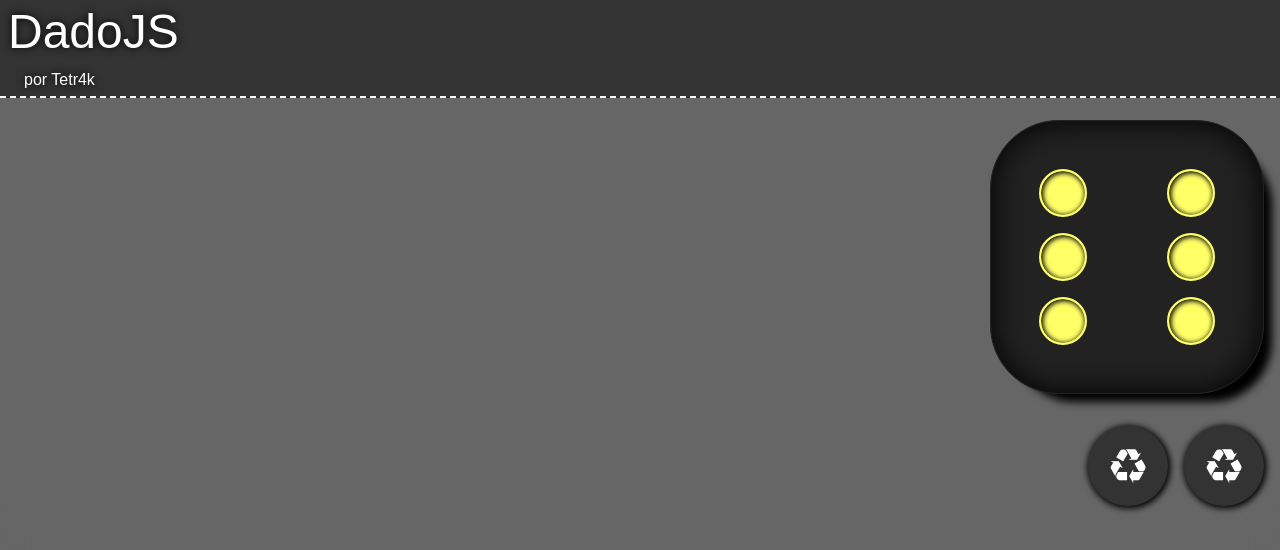
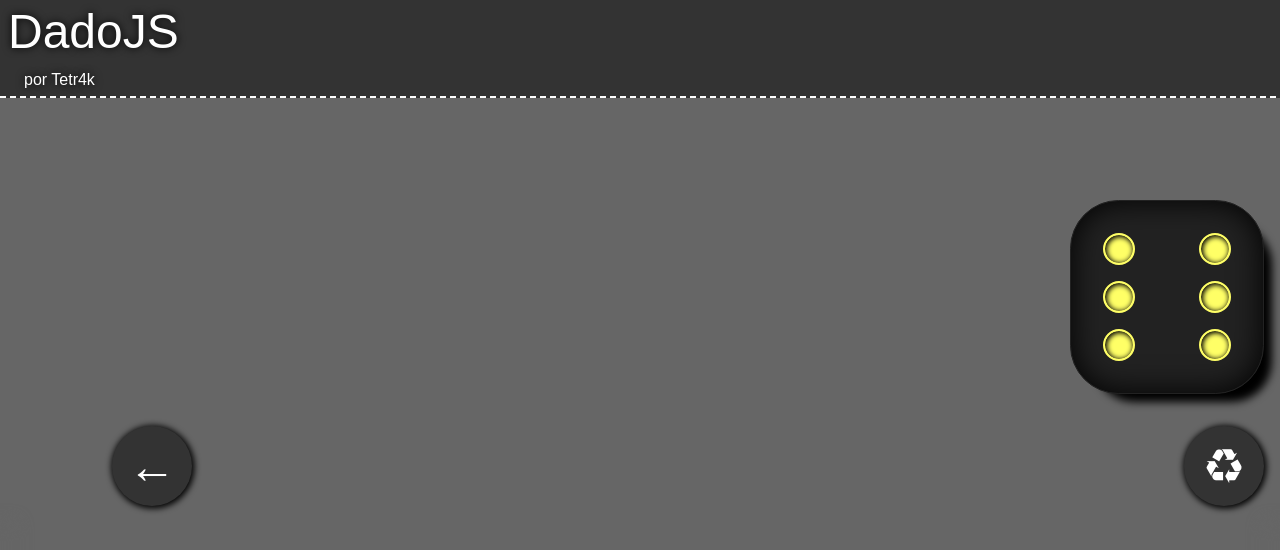
Before and after one commit to Tetr4k/dadojs, a React (Create React App) app: page / in a window 1280 px wide. Shown: the top 550 px of the page. Built offline with nearby package versions, Linux system fonts and the light colour scheme.

Commit message:
Implementa troca de lado

```diff
--- a/src/componentes/Acoes/index.jsx
+++ b/src/componentes/Acoes/index.jsx
@@ -2,8 +2,11 @@ import styled from 'styled-components';
 
 const Acoes = styled.div`
 	display: flex;
+	flex-direction: ${(props) => props.alinhamento ? 'row-reverse' : 'row'};
 	gap: 1rem;
+	justify-content: space-between;
 	padding: 1rem;
+	width: 90%;
 `
 
 export default Acoes;
--- a/src/componentes/BotaoLimpar/index.jsx
+++ b/src/componentes/BotaoLimpar/index.jsx
@@ -2,9 +2,6 @@ import Botao from '../Botao'
 import styled from 'styled-components';
 
 const BotaoLimpar = styled(Botao)`
-    &:after{
-        content: "♻";
-    }
 `
 
 export default BotaoLimpar;
--- a/src/componentes/BotaoTrocar/index.jsx
+++ b/src/componentes/BotaoTrocar/index.jsx
@@ -2,9 +2,7 @@ import Botao from '../Botao'
 import styled from 'styled-components';
 
 const BotaoTrocar = styled(Botao)`
-    &:after{
-        content: "";
-    }
+    align-self: ${(props) => props.alinhamento ? 'flex-start' : 'flex-end'};
 `
 
 export default BotaoTrocar;
--- a/src/componentes/PaginaDado6/index.jsx
+++ b/src/componentes/PaginaDado6/index.jsx
@@ -7,8 +7,6 @@ import Acoes from '../Acoes';
 import {useNumero} from '../../hooks/useNumero'
 import {useHistorico} from '../../hooks/useHistorico';
 import {useLado} from '../../hooks/useLado';
-import {AlinhamentoContext} from '../../context/AlinhamentoContext';
-import {useContext} from 'react';
 
 const PaginaDado = styled.div`
     align-items: ${(props) => props.alinhamento ? 'flex-end': 'flex-start'};
@@ -17,15 +15,14 @@ const PaginaDado = styled.div`
     margin-bottom: 1rem;
     position: fixed;
     bottom: 0;
-    height: 85%;
+    height: 75%;
     width: 100%;
 `
 
-const Retorno = (props) => {
+const Retorno = () => {
     const [numero, setNumero] = useNumero(6);
     const [historico, setHistorico] = useHistorico();
-    const [lado, trocaLado] = useLado();
-    const alinhamento = useContext(AlinhamentoContext);
+    const [lado, trocaLado] = useLado(true);
 
     const geraNumero = (numero) => {
         const novoValor = Math.floor(Math.random()*6)+1;
@@ -49,16 +46,14 @@ const Retorno = (props) => {
     }
 
     return (
-        <AlinhamentoContext.Provider value={lado}>
-            <PaginaDado alinhamento={alinhamento}>
-                <Dado6 onClick={fazSorteio} tamanho={3} numero={numero}/>
-                <Acoes alinhamento={alinhamento}>
-                    <BotaoLimpar onClick={limpaHistorico}/>
-                    <BotaoTrocar onClick={trocaLado}/>
-                </Acoes>
-                <Historico conteudo={historico}/>
-            </PaginaDado>
-        </AlinhamentoContext.Provider>
+        <PaginaDado alinhamento={lado}>
+            <Dado6 onClick={fazSorteio} tamanho={2} numero={numero}/>
+            <Acoes alinhamento={lado}>
+                <BotaoLimpar onClick={limpaHistorico}>♻</BotaoLimpar>
+                <BotaoTrocar onClick={trocaLado}>{lado ? '←' : '→'}</BotaoTrocar>
+            </Acoes>
+            <Historico conteudo={historico}/>
+        </PaginaDado>
     )
 }
 
--- a/src/hooks/useLado.jsx
+++ b/src/hooks/useLado.jsx
@@ -1,12 +1,9 @@
 import {useState} from 'react';
 
-export const useLado = () => {
-	const [lado, setLado] = useState(true);
+export const useLado = (alinhamento) => {
+	const [lado, setLado] = useState(alinhamento);
 
-	const trocaLado = (lado) => {
-		console.log("Aaaaaa")
-		setLado(!lado)
-	};
+	const trocaLado = () => setLado(!lado)
 
 	return [lado, trocaLado];
 }
```
